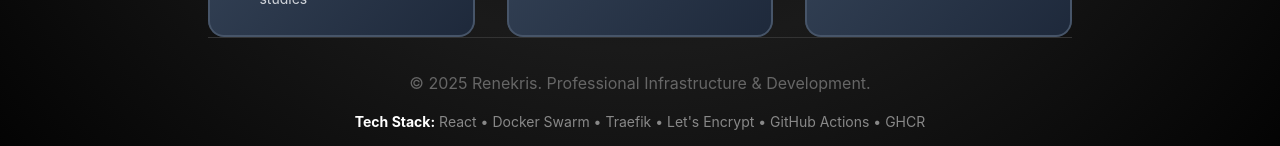
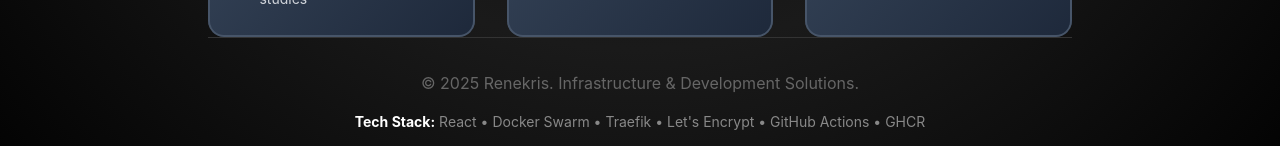
Before and after one commit to renekris/renekris-dev-website, a React (Create React App) app: page / in a window 1280 px wide. Shown: the part 992-1138 px from the top of the page. Built offline with nearby package versions, Linux system fonts and the light colour scheme; no server answers; a web font is replaced by a local one.

Commit message:
Test fixed automatic proxy network deployment

```diff
--- a/src/components/Footer.js
+++ b/src/components/Footer.js
@@ -9,7 +9,7 @@ const Footer = () => {
 
   return (
     <footer className="mt-auto text-center pt-8 border-t border-bg-tertiary text-text-tertiary">
-      <p className="mb-4">&copy; 2025 Renekris. Professional Infrastructure & Development.</p>
+      <p className="mb-4">&copy; 2025 Renekris. Infrastructure & Development Solutions.</p>
       <div className="mb-4 text-sm text-text-secondary">
         <strong className="text-white">Tech Stack:</strong> React • Docker Swarm • Traefik • Let's Encrypt • GitHub Actions • GHCR
       </div>
```
